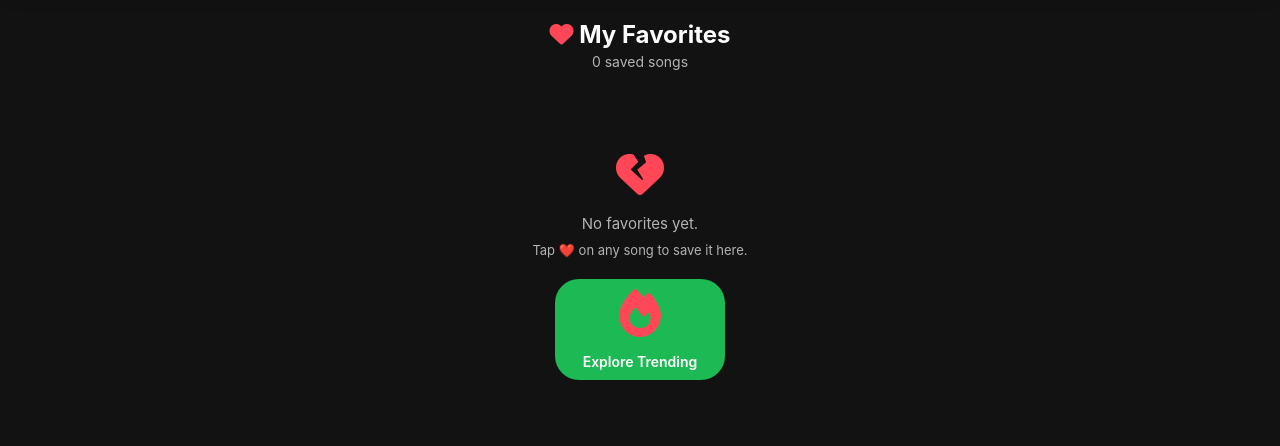
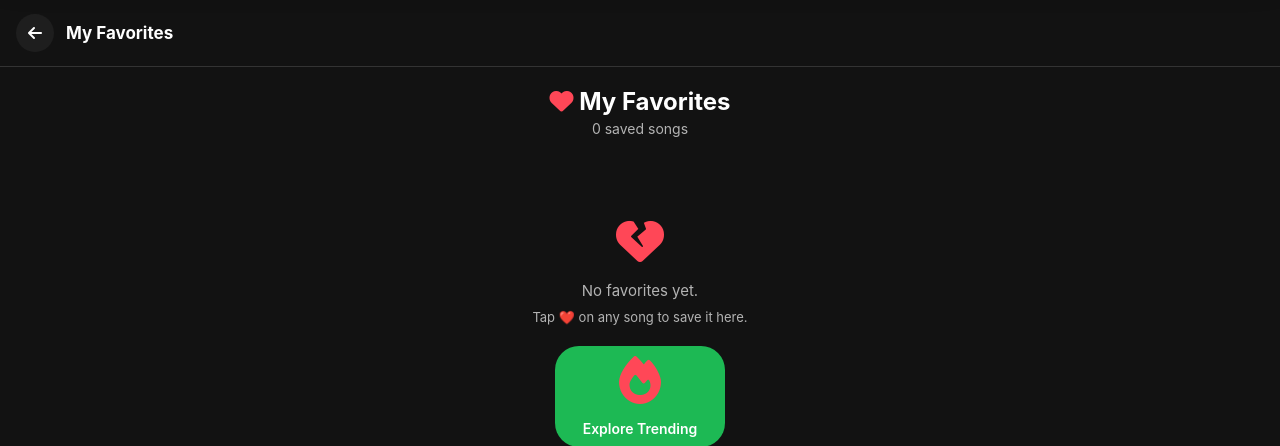
Before and after one commit to Mahabul29/EvaMusic, a Flask app: page /favorites in a window 1280 px wide. Shown: the top 446 px of the page. Run offline with Flask 3, Linux system fonts and the light colour scheme; some libraries are stand-ins or nearby versions.

Commit message:
Update base.html

```diff
--- a/templates/base.html
+++ b/templates/base.html
@@ -27,6 +27,41 @@
             min-height: 100vh;
             padding-bottom: calc(var(--player-height) + var(--nav-height) + env(safe-area-inset-bottom, 0px));
             overflow-x: hidden;
+        }
+
+        /* ── Back Header (shown on sub-pages automatically) ── */
+        .back-header {
+            display: none;
+            align-items: center;
+            gap: 12px;
+            padding: 14px 16px;
+            position: sticky;
+            top: 0;
+            background: var(--bg-color);
+            z-index: 100;
+            border-bottom: 1px solid var(--border-color);
+        }
+        .back-header.visible { display: flex; }
+        .back-btn {
+            width: 38px; height: 38px;
+            border-radius: 50%;
+            background: var(--card-bg);
+            border: none;
+            color: var(--text-color);
+            font-size: 16px;
+            display: flex; align-items: center; justify-content: center;
+            cursor: pointer;
+            flex-shrink: 0;
+            transition: background 0.2s;
+        }
+        .back-btn:active { background: var(--hover-bg); }
+        .back-header-title {
+            font-size: 17px;
+            font-weight: 700;
+            flex: 1;
+            white-space: nowrap;
+            overflow: hidden;
+            text-overflow: ellipsis;
         }
 
         /* Toast */
@@ -148,6 +183,15 @@
     {% block extra_css %}{% endblock %}
 </head>
 <body>
+
+    <!-- Back header — shown automatically on sub-pages via JS below -->
+    <div class="back-header" id="backHeader">
+        <button class="back-btn" id="backBtn" onclick="spaGoBack()">
+            <i class="fas fa-arrow-left"></i>
+        </button>
+        <div class="back-header-title" id="backHeaderTitle"></div>
+    </div>
+
     <div class="main-content">
         {% block content %}{% endblock %}
     </div>
@@ -204,6 +248,62 @@
     <script src="{{ url_for('static', filename='js/profile.js') }}"></script>
     <script src="{{ url_for('static', filename='js/notification-panel.js') }}"></script>
 
+    <script>
+    // ── Sub-page back header logic ────────────────────────────────────────────
+    // Pages under /profile (favorites, history, playlists, playlist/*)
+    // show a back arrow that returns to /profile.
+    // Add any other sub-page paths to SUB_PAGES as needed.
+
+    const SUB_PAGES = {
+        '/favorites':  { title: 'My Favorites',       back: '/profile' },
+        '/history':    { title: 'Listening History',   back: '/profile' },
+        '/playlists':  { title: 'My Playlists',        back: '/profile' },
+        '/profile/edit': { title: 'Edit Profile',      back: '/profile' },
+    };
+
+    // Also match dynamic routes like /playlist/xyz
+    function _getSubPage(path) {
+        if (SUB_PAGES[path]) return SUB_PAGES[path];
+        if (path.startsWith('/playlist/')) return { title: 'Playlist', back: '/playlists' };
+        return null;
+    }
+
+    function _updateBackHeader(path) {
+        const header = document.getElementById('backHeader');
+        const titleEl = document.getElementById('backHeaderTitle');
+        if (!header || !titleEl) return;
+        const sub = _getSubPage(path);
+        if (sub) {
+            titleEl.textContent = sub.title;
+            header.dataset.backUrl = sub.back;
+            header.classList.add('visible');
+        } else {
+            header.classList.remove('visible');
+            header.dataset.backUrl = '';
+        }
+    }
+
+    function spaGoBack() {
+        const header = document.getElementById('backHeader');
+        const backUrl = header && header.dataset.backUrl;
+        if (backUrl) {
+            // Use SPA nav if available, else hard nav
+            if (window._spaNavigateTo) window._spaNavigateTo(backUrl);
+            else window.location.href = backUrl;
+        } else {
+            history.back();
+        }
+    }
+
+    // Run on initial page load
+    _updateBackHeader(window.location.pathname);
+
+    // Re-run after every SPA swap (spa-nav.js fires this custom event)
+    document.addEventListener('spa:navigated', function(e) {
+        _updateBackHeader(e.detail && e.detail.url ? e.detail.url.split('?')[0] : window.location.pathname);
+    });
+    </script>
+
     {% block extra_js %}{% endblock %}
 </body>
-    </html>
+</html>
```
